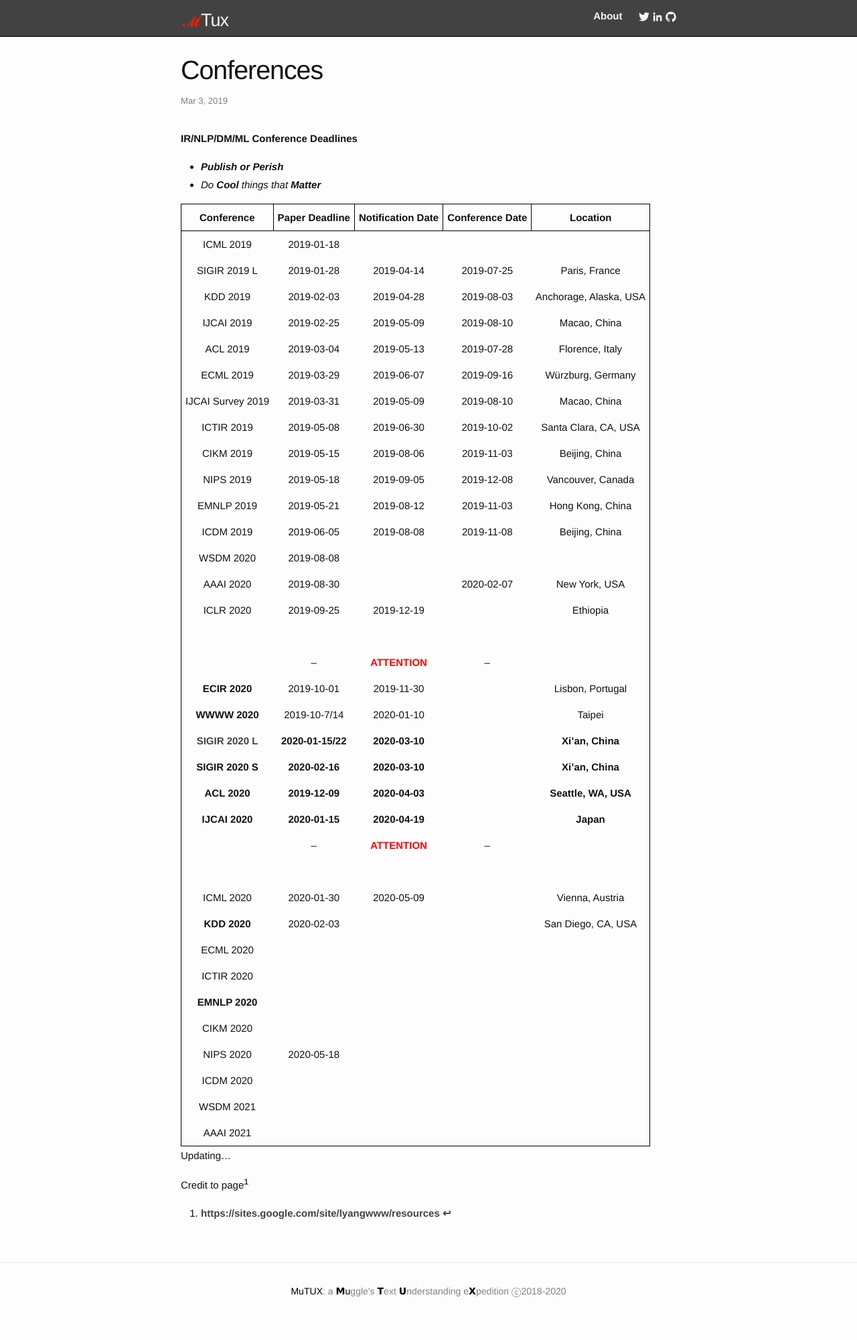
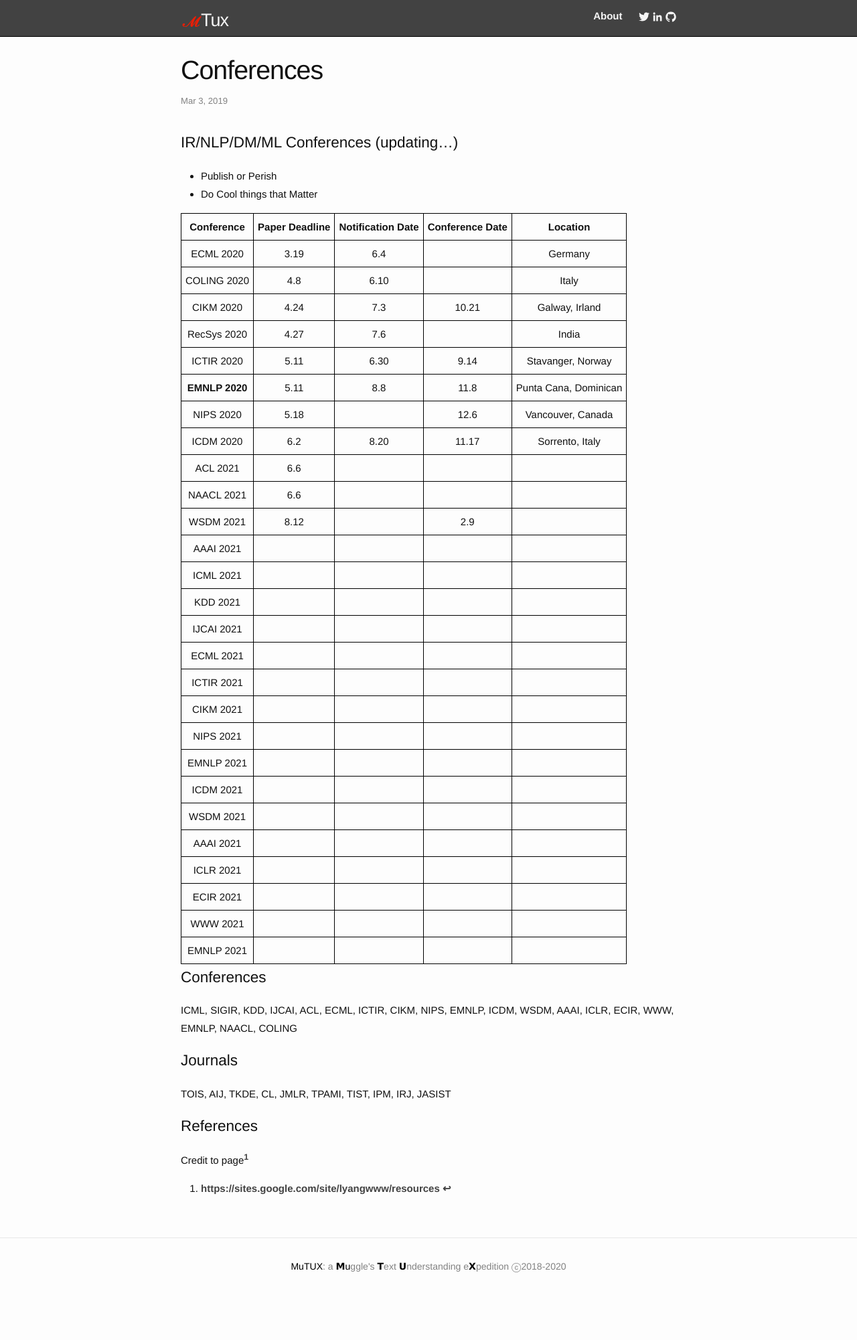
Before and after one commit to mutux/mutux.github.io, a Jekyll site: the page built from _posts/2019-03-03-conferences.markdown, in a window 1280 px wide. Shown: the whole page at 67% size. Built offline with Jekyll 4.4.1, drawn with Linux system fonts in a browser that asks for light colours; after the commit the page ends 1963 px from its top, so only the background shows below that.

Commit message:
updating conference list

```diff
--- a/_posts/2019-03-03-conferences.markdown
+++ b/_posts/2019-03-03-conferences.markdown
@@ -2,51 +2,77 @@
 title: Conferences
 layout: post
 ---
-**IR/NLP/DM/ML Conference Deadlines**
-- ***Publish or Perish***
-- *Do **Cool** things that **Matter***
+# IR/NLP/DM/ML Conferences (updating...)
+- Publish or Perish
+- Do Cool things that Matter
 
 
 |Conference|Paper Deadline|Notification Date|Conference Date|Location|
 |:-----------------:|:---:|:---:|:---:|:--:|
-|ICML 2019|2019-01-18| | | |
-|SIGIR 2019 L| 2019-01-28| 2019-04-14 |2019-07-25|Paris, France|
-|KDD 2019|2019-02-03|2019-04-28|2019-08-03|Anchorage, Alaska, USA|
-|IJCAI 2019|2019-02-25|2019-05-09|2019-08-10|Macao, China|
-|ACL 2019|2019-03-04|2019-05-13|2019-07-28|Florence, Italy|
-|ECML 2019|2019-03-29|2019-06-07|2019-09-16|Würzburg, Germany|
-|IJCAI Survey 2019|2019-03-31|2019-05-09|2019-08-10|Macao, China|
-|ICTIR 2019|2019-05-08|2019-06-30|2019-10-02|Santa Clara, CA, USA|
-|CIKM 2019|2019-05-15|2019-08-06|2019-11-03|Beijing, China|
-|NIPS 2019|2019-05-18|2019-09-05|2019-12-08|Vancouver, Canada|
-|EMNLP 2019| 2019-05-21|2019-08-12|2019-11-03|Hong Kong, China|
-|ICDM 2019|2019-06-05|2019-08-08|2019-11-08|Beijing, China|
-|WSDM 2020|2019-08-08||||
-|AAAI 2020|2019-08-30||2020-02-07|New York, USA|
-|ICLR 2020|2019-09-25|2019-12-19||Ethiopia|
-|
-||--|<span style="color:red">**ATTENTION**</span>|--||
-|**ECIR 2020**|2019-10-01|2019-11-30||Lisbon, Portugal|
-|**WWWW 2020**|2019-10-7/14|2020-01-10||Taipei|
-|[SIGIR 2020 L](https://easychair.org/cfp/sigir2020){:target="_blank"}|**2020-01-15/22**|**2020-03-10**||**Xi'an, China**|
-|**SIGIR 2020 S**|**2020-02-16**|**2020-03-10**||**Xi'an, China**|
-|**ACL 2020**|**2019-12-09**|**2020-04-03**||**Seattle, WA, USA**|
-|**IJCAI 2020**|**2020-01-15**|**2020-04-19**||**Japan**|
-||--|<span style="color:red">**ATTENTION**</span>|--||
-|
-|ICML 2020|2020-01-30|2020-05-09||Vienna, Austria|
-|**KDD 2020**|2020-02-03|||San Diego, CA, USA|
-|ECML 2020|||||
-|ICTIR 2020|||||
-|**EMNLP 2020**|||||
-|CIKM 2020|||||
-|NIPS 2020|2020-05-18||||
-|ICDM 2020|||||
+|ECML 2020|3.19|6.4||Germany|
+|:-----------------:|:---:|:---:|:---:|:--:|
+|COLING 2020|4.8|6.10||Italy|
+|:-----------------:|:---:|:---:|:---:|:--:|
+|CIKM 2020|4.24|7.3|10.21|Galway, Irland|
+|:-----------------:|:---:|:---:|:---:|:--:|
+|RecSys 2020|4.27|7.6||India|
+|:-----------------:|:---:|:---:|:---:|:--:|
+|ICTIR 2020| 5.11|6.30|9.14|Stavanger, Norway|
+|:-----------------:|:---:|:---:|:---:|:--:|
+|**EMNLP 2020**|5.11|8.8|11.8|Punta Cana, Dominican|
+|:-----------------:|:---:|:---:|:---:|:--:|
+|NIPS 2020|5.18||12.6|Vancouver, Canada|
+|:-----------------:|:---:|:---:|:---:|:--:|
+|ICDM 2020|6.2|8.20|11.17|Sorrento, Italy|
+|:-----------------:|:---:|:---:|:---:|:--:|
+|ACL 2021|6.6||||
+|:-----------------:|:---:|:---:|:---:|:--:|
+|NAACL 2021|6.6||||
+|:-----------------:|:---:|:---:|:---:|:--:|
+|WSDM 2021|8.12||2.9||
+|:-----------------:|:---:|:---:|:---:|:--:|
+|AAAI 2021|||||
+|:-----------------:|:---:|:---:|:---:|:--:|
+|ICML 2021|||||
+|:-----------------:|:---:|:---:|:---:|:--:|
+|KDD 2021|||||
+|:-----------------:|:---:|:---:|:---:|:--:|
+|IJCAI 2021|||||
+|:-----------------:|:---:|:---:|:---:|:--:|
+|ECML 2021|||||
+|:-----------------:|:---:|:---:|:---:|:--:|
+|ICTIR 2021|||||
+|:-----------------:|:---:|:---:|:---:|:--:|
+|CIKM 2021|||||
+|:-----------------:|:---:|:---:|:---:|:--:|
+|NIPS 2021|||||
+|:-----------------:|:---:|:---:|:---:|:--:|
+|EMNLP 2021|||||
+|:-----------------:|:---:|:---:|:---:|:--:|
+|ICDM 2021|||||
+|:-----------------:|:---:|:---:|:---:|:--:|
 |WSDM 2021|||||
+|:-----------------:|:---:|:---:|:---:|:--:|
 |AAAI 2021|||||
+|:-----------------:|:---:|:---:|:---:|:--:|
+|ICLR 2021|||||
+|:-----------------:|:---:|:---:|:---:|:--:|
+|ECIR 2021|||||
+|:-----------------:|:---:|:---:|:---:|:--:|
+|WWW 2021|||||
+|:-----------------:|:---:|:---:|:---:|:--:|
+|EMNLP 2021|||||
+|:-----------------:|:---:|:---:|:---:|:--:|
 {:.mbtablestyle}
-Updating...
 
+
+# Conferences
+ICML, SIGIR, KDD, IJCAI, ACL, ECML, ICTIR, CIKM, NIPS, EMNLP, ICDM, WSDM, AAAI, ICLR, ECIR, WWW, EMNLP, NAACL, COLING
+
+# Journals
+TOIS, AIJ, TKDE, CL, JMLR, TPAMI, TIST, IPM, IRJ, JASIST
+
+# References
 Credit to page[^1]
 
 [^1]: [https://sites.google.com/site/lyangwww/resources](https://sites.google.com/site/lyangwww/resources){:target="_blank"}
--- a/_sass/minima/_base.scss
+++ b/_sass/minima/_base.scss
@@ -223,7 +223,7 @@ pre {
         border: 0px solid black;
         padding: 6px
         }
-   > tbody, th {
+   > tbody, td, th {
         border: 1px solid black;
    }
 }
```
